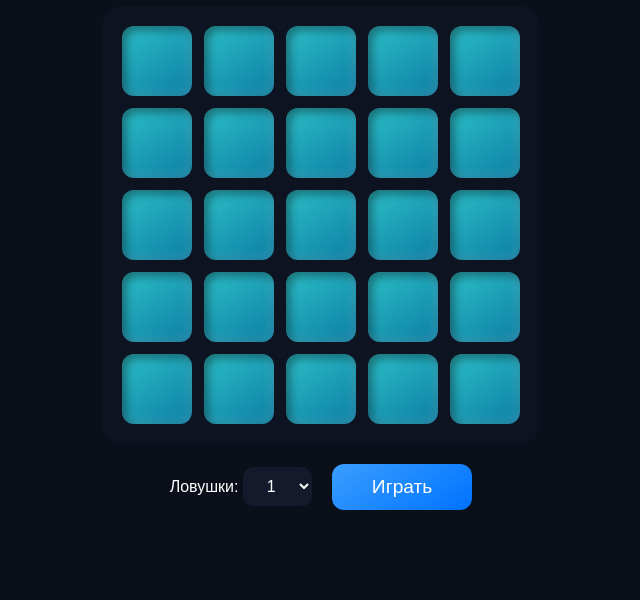
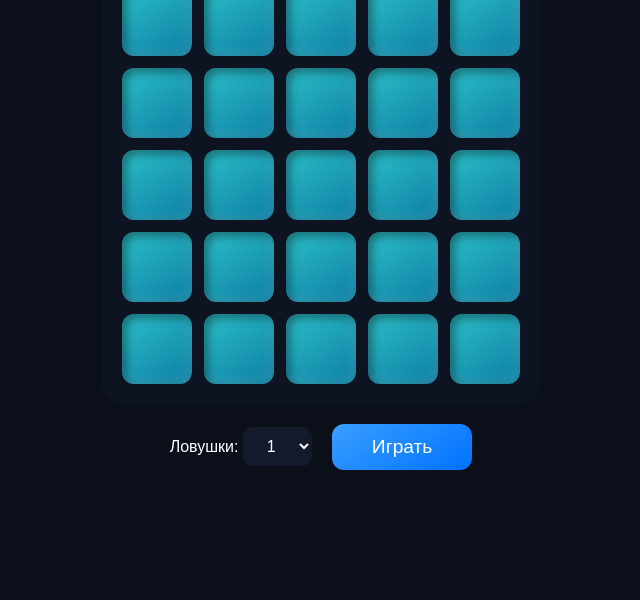
Before and after one commit to xlaswad/telegram-webapp222, a plain HTML site: page mines.html in a window 1280 px wide. Shown: the part 216-816 px from the top of the page, without its empty margins (319-959 px from the left). Drawn offline with Linux system fonts and the light colour scheme.

Commit message:
update mines

```diff
--- a/css/mines.css
+++ b/css/mines.css
@@ -7,7 +7,7 @@ body {
   flex-direction: column;
   align-items: center;
   justify-content: center;
-  min-height: 100vh;
+  min-height: 90vh;
 }
 
 .grid-wrapper {
--- a/mines.html
+++ b/mines.html
@@ -5,7 +5,7 @@
   <title>Mines</title>
   <base href="https://xlaswad.github.io/telegram-webapp222">
   <link rel="stylesheet" href="/telegram-webapp222/css/mines.css">
-  <meta name="viewport" content="width=device-width, initial-scale=1.0">
+  <meta name="viewport" content="width=device-width, initial-scale=0.8">
 
 </head>
 <body>
```
